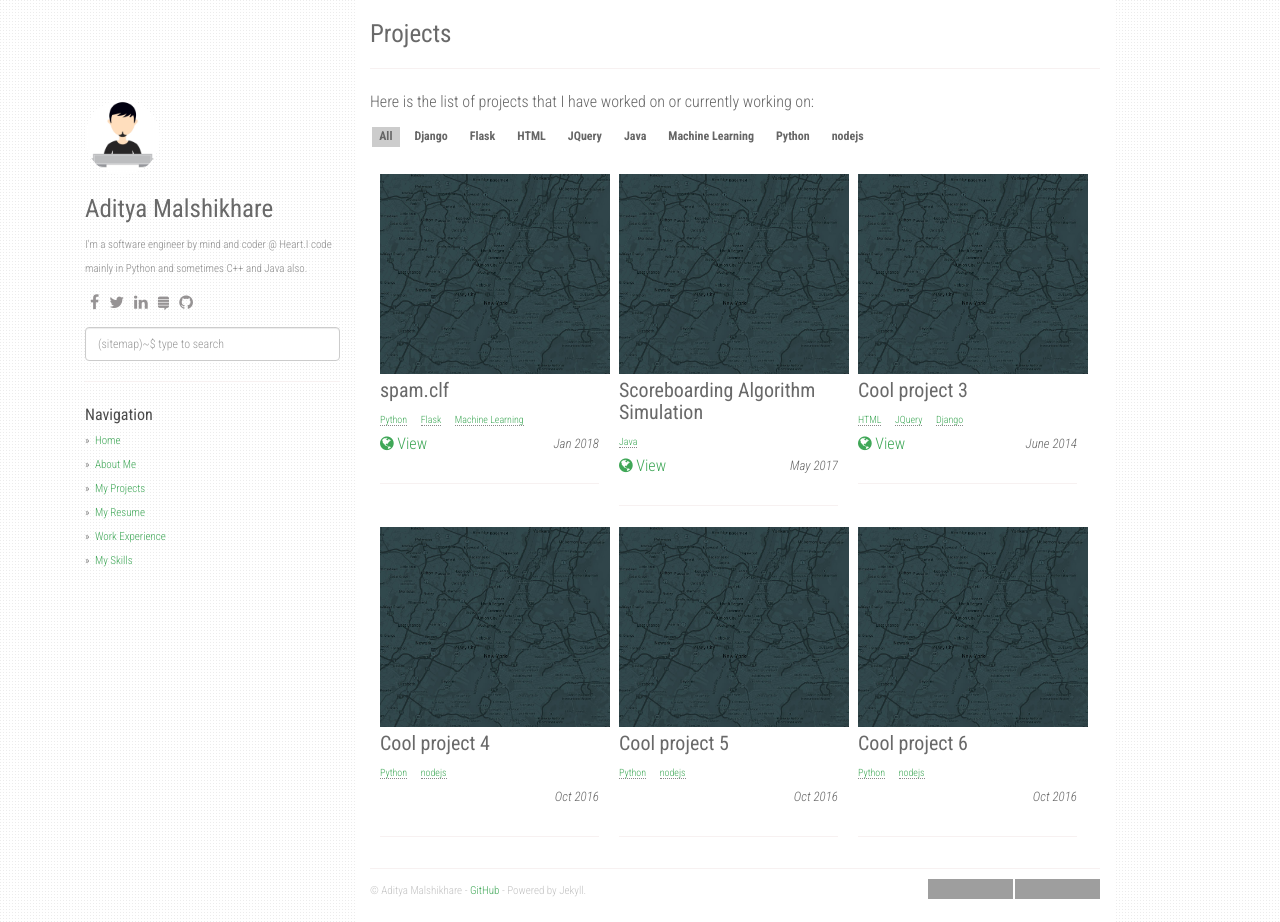
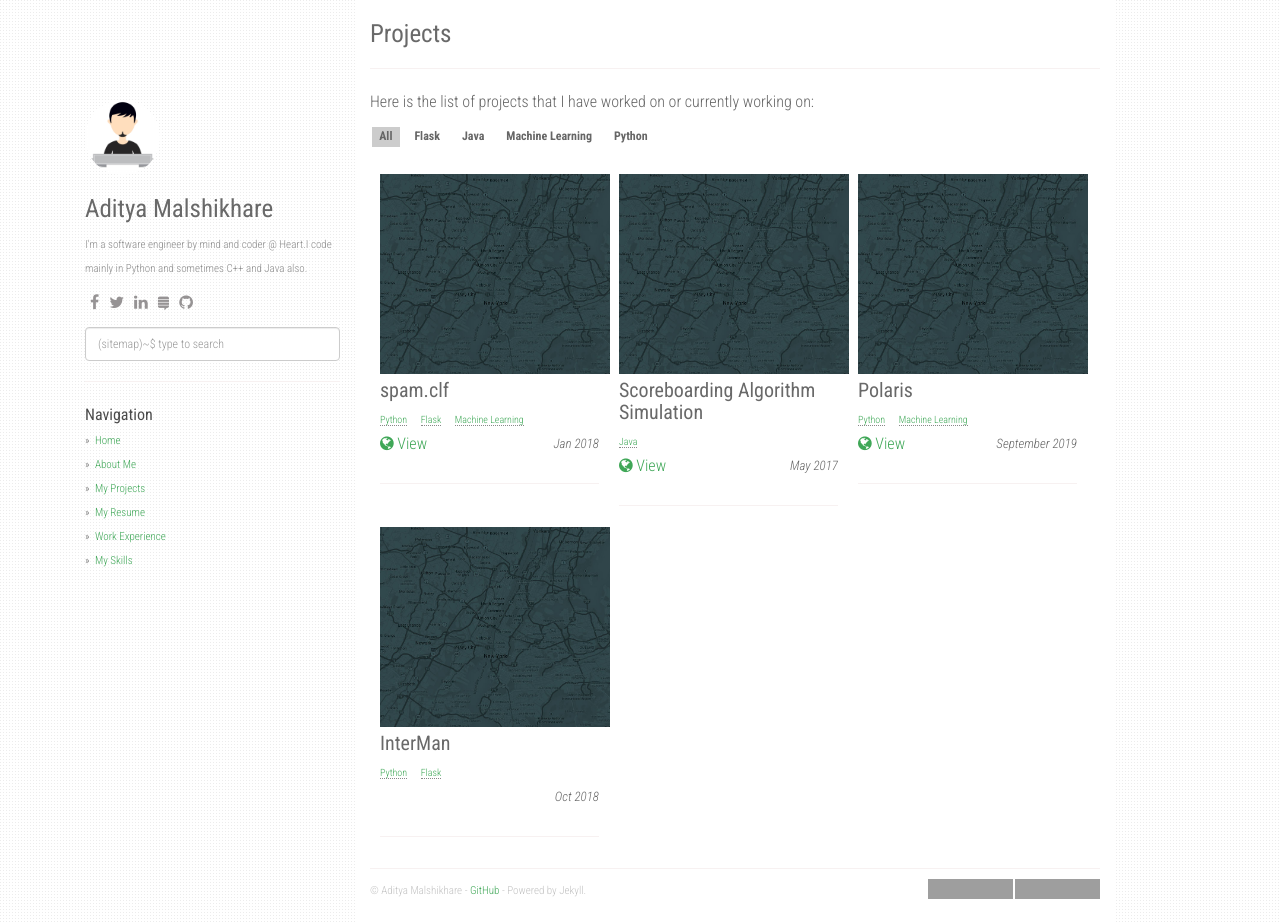
Before and after one commit to thePairedElectron/thePairedElectron.github.io, a Jekyll site: the page built from projects.md, in a window 1280 px wide and 922 px high. Built offline with Jekyll 4.4.1, drawn with Linux system fonts in a browser that asks for light colours; nearby versions of some CDN libraries; grey boxes are pictures that could not be loaded.

Commit message:
Update the projects list

```diff
--- a/_data/projects.json
+++ b/_data/projects.json
@@ -15,28 +15,16 @@
 		"tags": ["Java"]
 	},
 	{
-		"name": "Cool project 3",
+		"name": "Polaris",
 		"image": "placeholder.jpg",
-		"url": "#",
-		"date": "June 2014",
-		"tags": ["HTML","JQuery","Django"]
+		"url": "https://gitlab.com/crespum/polaris",
+		"date": "September 2019",
+		"tags": ["Python", "Machine Learning"]
 	},
 	{
-		"name": "Cool project 4",
+		"name": "InterMan",
 		"image": "placeholder.jpg",
-		"date": "Oct 2016",
-		"tags": ["Python","nodejs"]
-	},
-	{
-		"name": "Cool project 5",
-		"image": "placeholder.jpg",
-		"date": "Oct 2016",
-		"tags": ["Python","nodejs"]
-	},
-	{
-		"name": "Cool project 6",
-		"image": "placeholder.jpg",
-		"date": "Oct 2016",
-		"tags": ["Python","nodejs"]
+		"date": "Oct 2018",
+		"tags": ["Python","Flask"]
 	}
 ]
```
